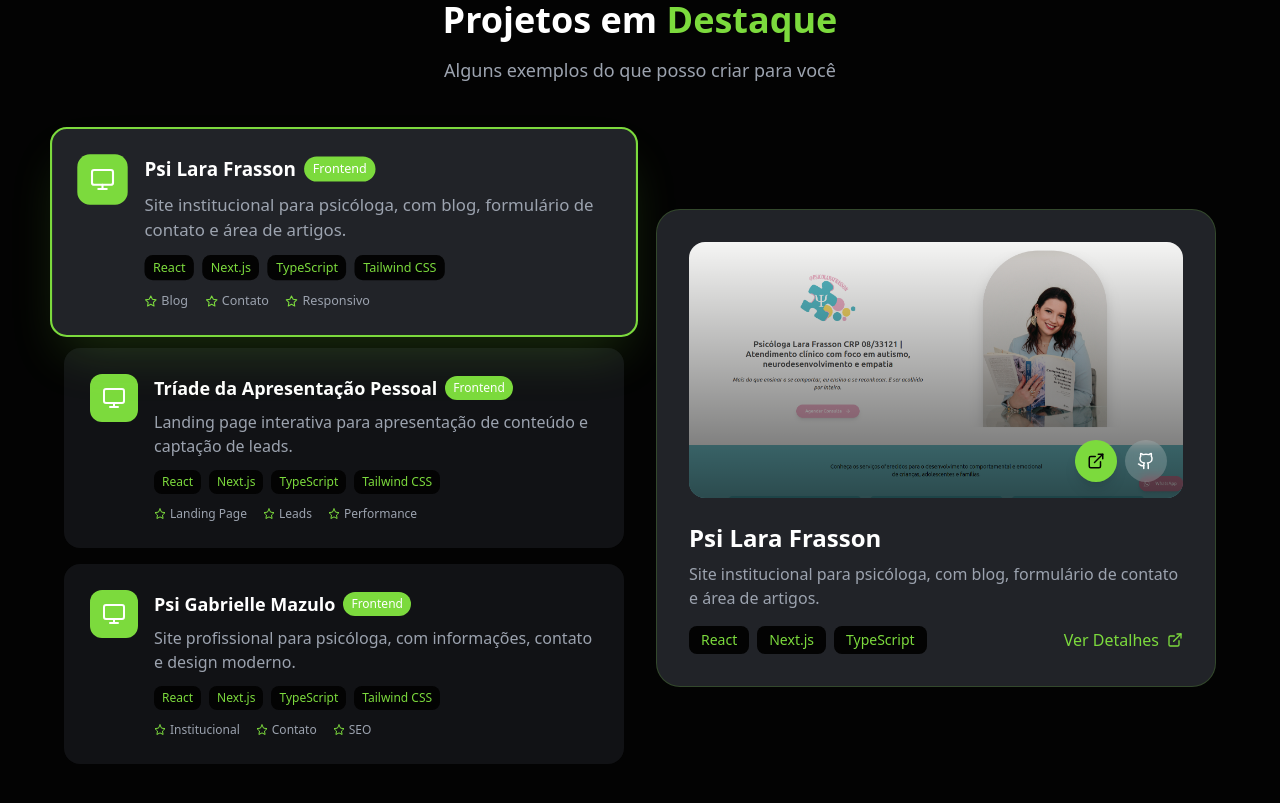
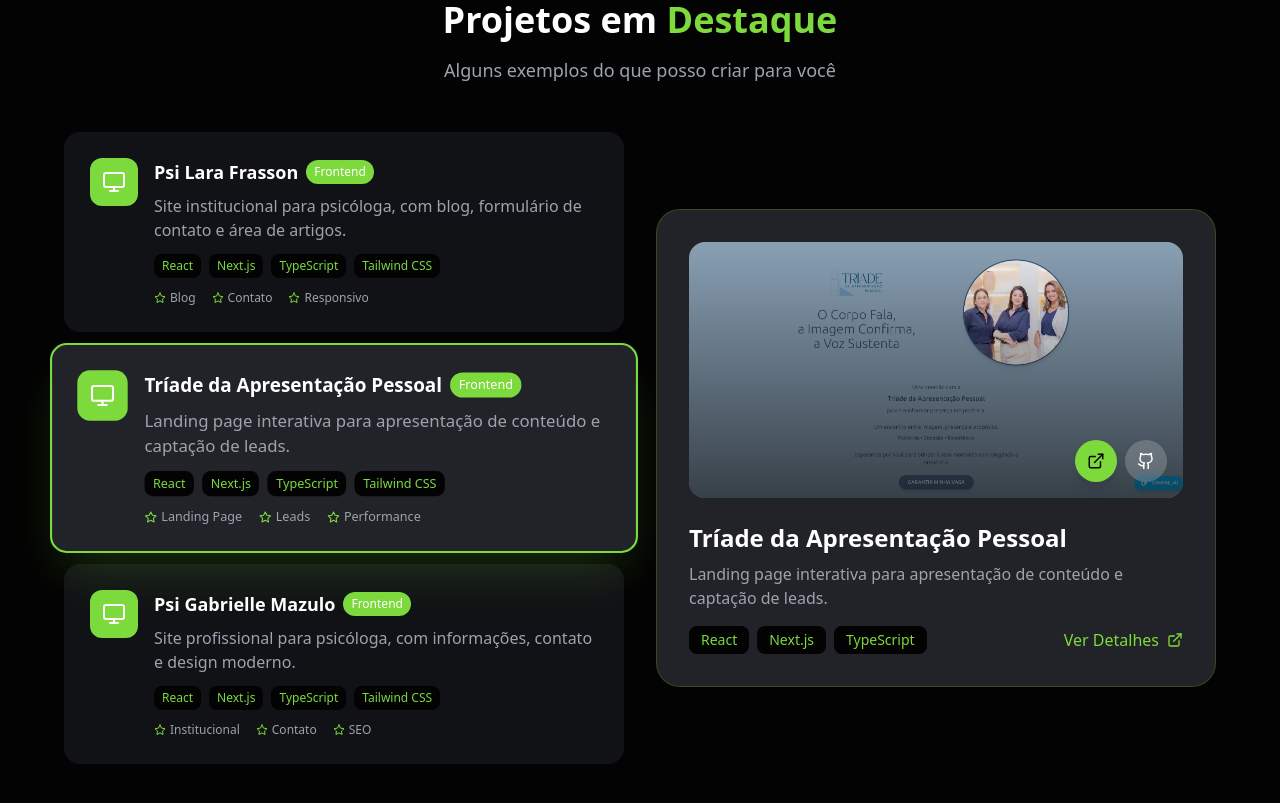
Before and after one commit to kainamf/dev-kainamf, a React (Create React App) app: page / in a window 1280 px wide. Shown: the part 1920-2723 px from the top of the page. Built offline with nearby package versions, Linux system fonts and the light colour scheme.

Commit message:
feat: reduce automatic project rotation interval from 10 seconds to 5 seconds

```diff
--- a/src/components/home/ProjectShowcaseSection/ProjectShowcaseSection.tsx
+++ b/src/components/home/ProjectShowcaseSection/ProjectShowcaseSection.tsx
@@ -55,7 +55,7 @@ const ProjectShowcaseSection: React.FC<ProjectShowcaseSectionProps> = ({ theme,
     if (userInteracted.current) return;
     intervalRef.current = setInterval(() => {
       setActiveProject((prev) => (prev + 1) % projects.length);
-    }, 10000); // 10 segundos
+    }, 5000); // 5 segundos
     return () => {
       if (intervalRef.current) clearInterval(intervalRef.current);
     };
```
